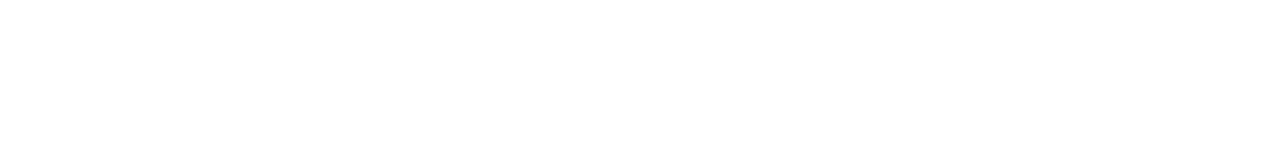
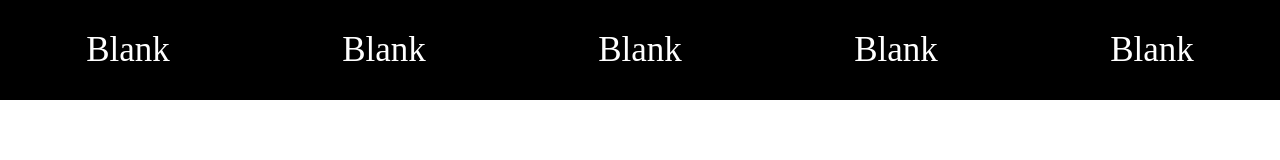
Before and after one commit to DrogonToothless/Git-Github-Workflow, a plain HTML site: page index.html in a window 1280 px wide. Drawn offline with Linux system fonts and the light colour scheme.

Commit message:
created and styled basic header

```diff
--- a/index.html
+++ b/index.html
@@ -7,6 +7,16 @@
     <link rel="stylesheet" href="style.css">
 </head>
 <body>
-
+    <header>
+        <nav>
+            <ul>
+                <li>Blank</li>
+                <li>Blank</li>
+                <li>Blank</li>
+                <li>Blank</li>
+                <li>Blank</li>
+            </ul>
+        </nav>
+    </header>
 </body>
 </html>
--- a/style.css
+++ b/style.css
@@ -2,3 +2,22 @@
     margin: 0 auto;
     box-sizing: border-box;
 }
+header {
+    width: 100%;
+    height: 100px;
+    background-color: black;
+    color: white;
+}
+nav {
+    height: 100%;
+}
+nav ul {
+    padding: 0px;
+    list-style-type: none;
+    display: flex;
+}
+nav ul li {
+    display: inline;
+    font-size: 35px;
+    margin-top: 30px;
+}
```
